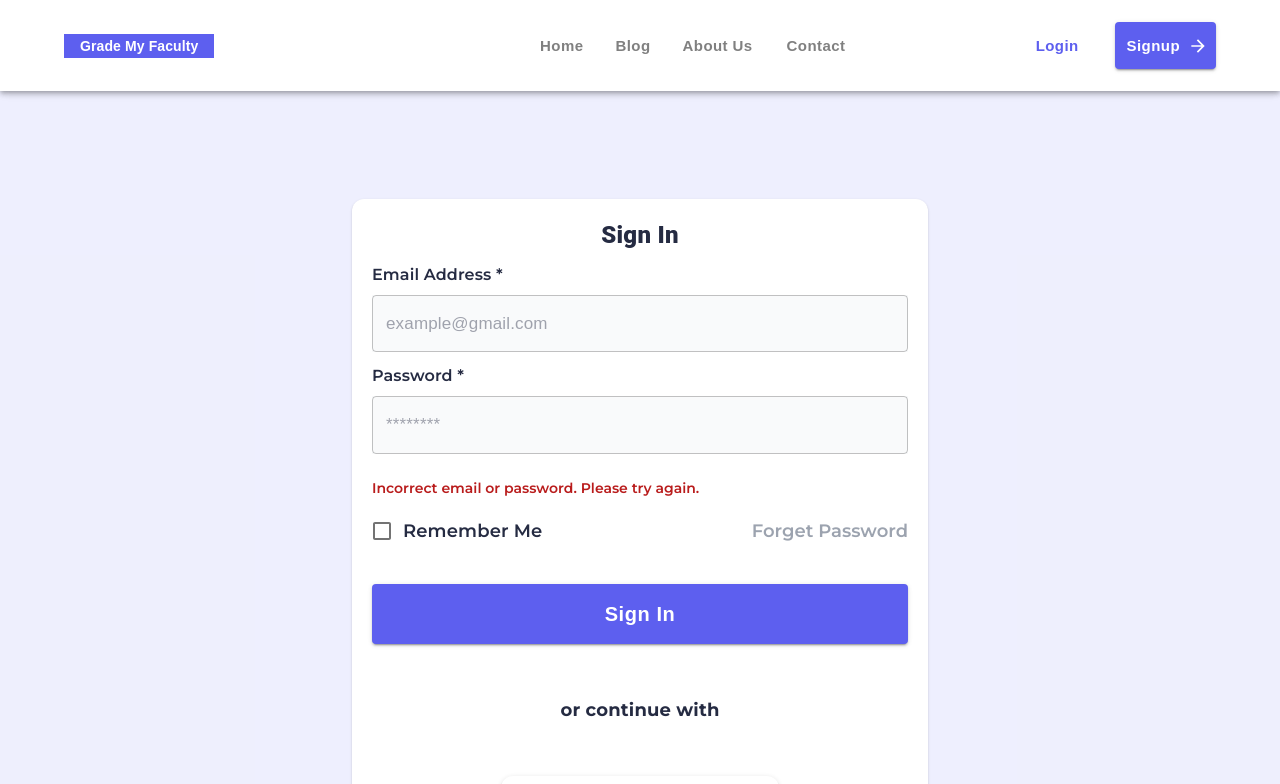
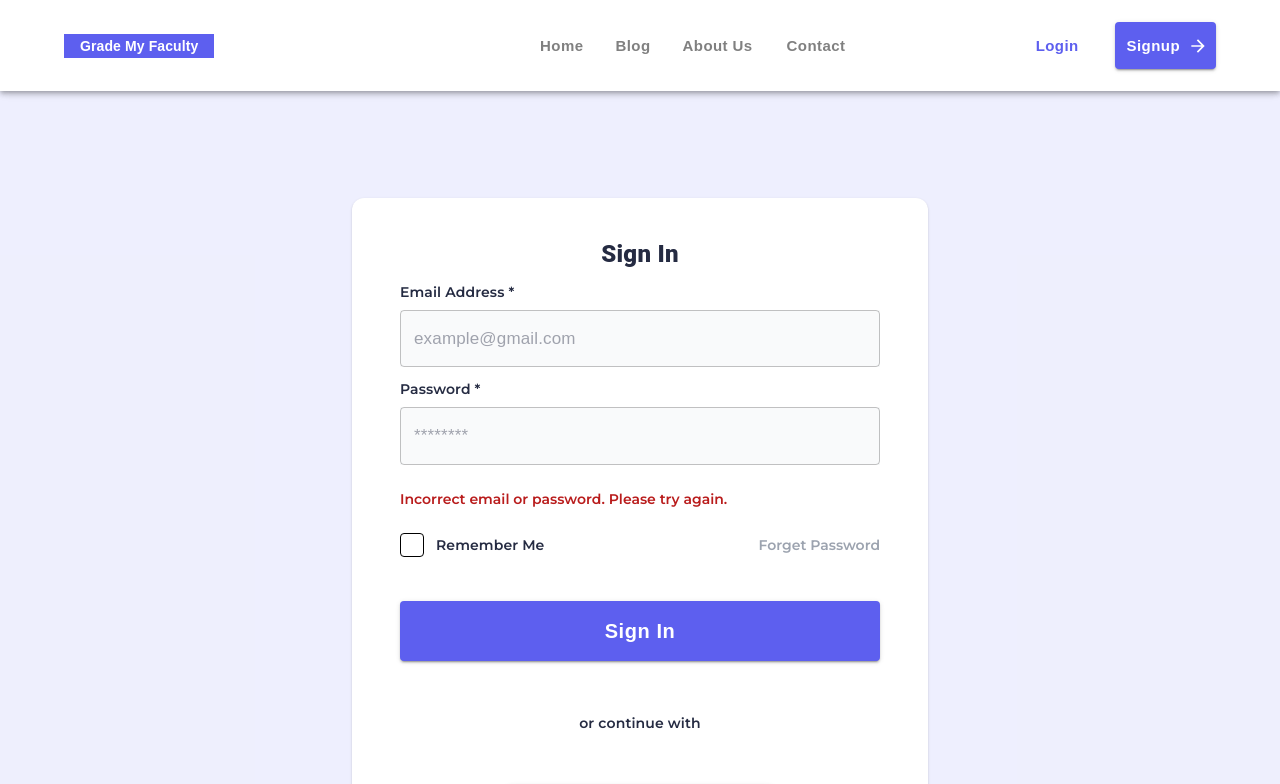
Before and after one commit to AbdulAziz0682/grade-my-faculty, a React (Create React App) app: page /login in a window 1280 px wide. Shown: the top 784 px of the page. Built offline with nearby package versions, Linux system fonts and the light colour scheme; a web font is replaced by a local one.

Commit message:
Added form validations to Login and SignUp with updated styles

```diff
--- a/package.json
+++ b/package.json
@@ -5,6 +5,7 @@
   "dependencies": {
     "@emotion/react": "^11.4.1",
     "@emotion/styled": "^11.3.0",
+    "@hookstate/core": "^3.0.13",
     "@mui/icons-material": "^5.0.1",
     "@mui/material": "^5.0.2",
     "@mui/styles": "^5.0.1",
@@ -13,6 +14,7 @@
     "@testing-library/user-event": "^12.1.10",
     "autoprefixer": "^9.8.7",
     "craco": "^0.0.3",
+    "formik": "^2.2.9",
     "jss": "^10.8.0",
     "jss-plugin-extend": "^10.8.0",
     "jss-rtl": "^0.3.0",
@@ -23,7 +25,8 @@
     "react-router-dom": "^5.3.0",
     "react-scripts": "4.0.3",
     "tailwindcss": "npm:@tailwindcss/postcss7-compat@^2.2.16",
-    "web-vitals": "^1.0.1"
+    "web-vitals": "^1.0.1",
+    "yup": "^0.32.9"
   },
   "scripts": {
     "start": "craco start",
--- a/src/components/Pages/Login/index.jsx
+++ b/src/components/Pages/Login/index.jsx
@@ -1,4 +1,4 @@
-import React from 'react';
+import React, { useState } from 'react';
 
 import Grid from '@mui/material/Grid';
 import Container from '@mui/material/Container';
@@ -6,62 +6,94 @@ import Paper from '@mui/material/Paper';
 import Typography from '@mui/material/Typography';
 import {
   Button,
-  Checkbox,
-  FormControl,
-  FormControlLabel,
   TextField,
 } from '@mui/material';
 
+import { CheckSharp } from '@mui/icons-material';
+
 import { useHistory } from 'react-router-dom';
+
+import { useFormik } from 'formik';
+import * as yup from 'yup';
 
 import googleLogo from '../../../assets/googleLogo.svg';
 
 export default function Login() {
   const history = useHistory();
+  const [checked, setChecked] = useState(false);
+  // Form requirements
+  const schema = yup.object({
+    email: yup.string().email('Enter a valid email').required('Email is required'),
+    password: yup.string().min(8, 'Password should be at least 8 characters long').required('Password is required'),
+  });
+  const formik = useFormik({
+    initialValues: {
+      email: '',
+      password: '',
+    },
+    validationSchema: schema,
+    onSubmit: (values) => console.dir(values),
+  });
+  // -----------------
   return (
     <Grid container className="bg-pageBg flex-grow">
       <Container className="flex items-center justify-center py-3">
-        <Paper component="form" className="sm:w-4/6 lg:w-3/6 p-2 md:p-5 rounded-xl">
+        <Paper
+          component="form"
+          className="sm:w-4/6 lg:w-3/6 p-2 md:px-12 py-10 rounded-xl"
+          onSubmit={formik.handleSubmit}
+        >
           <Grid container direction="column" className="gap-3">
             <Grid item>
               <Typography variant="body2" align="center" classes={{ root: 'font-extrabold text-2xl' }}>Sign In</Typography>
             </Grid>
             <Grid item>
-              <Typography variant="h6" className="font-semibold text-sm lg:text-base" style={{ fontFamily: 'montserrat' }}>Email Address *</Typography>
+              <Typography variant="h6" className="font-semibold text-sm" style={{ fontFamily: 'montserrat' }}>Email Address *</Typography>
               <TextField
                 fullWidth
                 required
+                name="email"
+                value={formik.values.email}
+                onChange={formik.handleChange}
+                error={formik.touched.email && Boolean(formik.errors.email)}
+                helperText={formik.touched.email && formik.errors.email}
                 placeholder="example@gmail.com"
                 className="bg-gray-50 mt-2"
+                style={{ fontFamily: 'montserrat' }}
               />
             </Grid>
             <Grid item>
-              <Typography variant="h6" className="font-semibold text-sm lg:text-base" style={{ fontFamily: 'montserrat' }}>Password *</Typography>
+              <Typography variant="h6" className="font-semibold text-sm" style={{ fontFamily: 'montserrat' }}>Password *</Typography>
               <TextField
                 fullWidth
                 required
+                name="password"
+                value={formik.values.password}
+                onChange={formik.handleChange}
+                error={formik.touched.password && Boolean(formik.errors.password)}
+                helperText={formik.touched.password && formik.errors.password}
                 placeholder="********"
                 className="bg-gray-50 mt-2"
+                style={{ fontFamily: 'montserrat' }}
               />
             </Grid>
             <Grid item className="mt-3">
               <p className="font-semibold text-sm text-red-700" style={{ fontFamily: 'montserrat' }}>Incorrect email or password. Please try again.</p>
             </Grid>
-            <Grid item className="flex gap-3 justify-between items-center">
-              <FormControl>
-                <FormControlLabel
-                  control={<Checkbox />}
-                  label={<Typography variant="h6" className="font-semibold text-sm lg:text-lg" sx={{ fontFamily: 'montserrat' }}>Remember Me</Typography>}
-                  defaultChecked
-                />
-              </FormControl>
-              <p className="font-semibold text-gray-400 text-sm lg:text-lg" style={{ fontFamily: 'montserrat' }}>Forget Password</p>
+            <Grid item className="flex gap-3 my-3 justify-between items-center">
+              <div className="flex-grow flex gap-3 items-center">
+                <div className={`border rounded w-6 h-6 flex justify-center items-center ${checked ? 'bg-primary border-primary' : 'bg-transparent border-black'}`} aria-hidden onClick={() => setChecked(!checked)}>
+                  <CheckSharp htmlColor="white" className="w-4" />
+                </div>
+                <Typography variant="h6" className="font-semibold text-sm" sx={{ fontFamily: 'montserrat' }}>Remember Me</Typography>
+              </div>
+              <p className="font-semibold text-gray-400 text-sm" style={{ fontFamily: 'montserrat' }}>Forget Password</p>
             </Grid>
             <Grid item className="my-5">
-              <Button variant="contained" className="py-4 text-xl" fullWidth>Sign In</Button>
+              <Button variant="contained" type="submit" className="py-4 text-xl" fullWidth>Sign In</Button>
             </Grid>
             <Grid item className="my-5">
-              <Typography className="font-bold text-lg" align="center" style={{ fontFamily: 'montserrat' }}>or continue with</Typography>
+              <Typography className="font-semibold text-sm" align="center" style={{ fontFamily: 'montserrat' }}>or continue with</Typography>
             </Grid>
             <Grid item className="mt-5 flex flex-col items-center">
               <Button
@@ -75,7 +107,7 @@ export default function Login() {
               </Button>
             </Grid>
             <Grid item className="mt-9 flex justify-center">
-              <p className="font-bold text-sm lg:text-lg" style={{ fontFamily: 'montserrat' }}>
+              <p className="font-semibold text-sm" style={{ fontFamily: 'montserrat' }}>
                 Don&apos;t have an account?
                 <span className="text-primary mx-1.5 cursor-pointer" aria-hidden onClick={() => history.push('/signUp')}>Click here</span>
               </p>
--- a/src/components/Pages/SignUp/index.jsx
+++ b/src/components/Pages/SignUp/index.jsx
@@ -1,4 +1,4 @@
-import React from 'react';
+import React, { useState } from 'react';
 
 import Grid from '@mui/material/Grid';
 import Container from '@mui/material/Container';
@@ -6,108 +6,187 @@ import Paper from '@mui/material/Paper';
 import Typography from '@mui/material/Typography';
 import {
   Button,
-  Checkbox,
-  FormControl,
-  FormControlLabel,
   TextField,
   Select,
   MenuItem,
 } from '@mui/material';
 
+import { CheckSharp } from '@mui/icons-material';
+
 import { useHistory } from 'react-router-dom';
+
+import { useFormik } from 'formik';
+import * as yup from 'yup';
 
 import googleLogo from '../../../assets/googleLogo.svg';
 
 export default function SignUp() {
   const history = useHistory();
+  const [checked, setChecked] = useState(false);
+  // Form requirements
+  const schema = yup.object({
+    firstName: yup.string().required('First name is required').min(2, 'Enter at least 2 characters'),
+    lastName: yup.string().required('Last name is required').min(2, 'Enter at least 2 characters'),
+    email: yup.string().email('Enter a valid email').required('Email is required'),
+    role: yup.string().oneOf(['student', 'admin'], 'Role should be one of studet or admin').required('Role is required'),
+    password: yup.string().min(8, 'Password should be at least 8 characters long').required('Password is required'),
+    confirmPassword: yup.string().oneOf([yup.ref('password'), null], 'Passwords must match').required('Confirm password is required'),
+  });
+  const formik = useFormik({
+    initialValues: {
+      firstName: '',
+      lastName: '',
+      email: '',
+      role: 'student',
+      password: '',
+      confirmPassword: '',
+    },
+    validationSchema: schema,
+    onSubmit: (values) => console.dir(values),
+  });
+  // -----------------
   return (
     <Grid container className="bg-pageBg flex-grow">
       <Container className="flex items-center justify-center py-20">
-        <Paper component="form" className="sm:w-4/6 lg:w-4/6 p-2 md:p-5 rounded-xl">
-          <Grid container direction="column" className="gap-3">
+        <Paper component="form" onSubmit={formik.handleSubmit} className="w-full lg:w-11/12 p-2 md:px-12 lg:px-32 py-9 rounded-xl">
+          <Grid container direction="column" className="gap-6">
             <Grid item>
               <Typography variant="body2" classes={{ root: 'font-extrabold text-2xl' }}>Sign Up</Typography>
             </Grid>
-            <Grid container rowSpacing={3} columnSpacing={{ xs: 2, md: 6, lg: 12 }}>
-              <Grid item xs={12} md={6}>
-                <Typography variant="h6" className="font-semibold text-sm lg:text-base" style={{ fontFamily: 'montserrat' }}>First Name *</Typography>
+            <Grid container rowSpacing={3} columnSpacing={{ xs: 2, md: 6, lg: 12 }} className="mt-1">
+              <Grid item xs={12} sm={6}>
+                <Typography variant="h6" className="font-semibold text-sm" style={{ fontFamily: 'montserrat' }}>First Name *</Typography>
                 <TextField
                   fullWidth
                   required
+                  name="firstName"
+                  value={formik.values.firstName}
+                  onChange={formik.handleChange}
+                  error={formik.touched.firstName && Boolean(formik.errors.firstName)}
+                  helperText={formik.touched.firstName && formik.errors.firstName}
                   placeholder="First Name"
-                  className="bg-gray-50 mt-2"
+                  className="mt-2"
+                  InputProps={{
+                    className: 'bg-gray-50',
+                  }}
+                  style={{ fontFamily: 'montserrat' }}
                 />
               </Grid>
-              <Grid item xs={12} md={6}>
-                <Typography variant="h6" className="font-semibold text-sm lg:text-base" style={{ fontFamily: 'montserrat' }}>Last Name *</Typography>
+              <Grid item xs={12} sm={6}>
+                <Typography variant="h6" className="font-semibold text-sm" style={{ fontFamily: 'montserrat' }}>Last Name *</Typography>
                 <TextField
                   fullWidth
                   required
+                  name="lastName"
+                  value={formik.values.lastName}
+                  onChange={formik.handleChange}
+                  error={formik.touched.lastName && Boolean(formik.errors.lastName)}
+                  helperText={formik.touched.lastName && formik.errors.lastName}
                   placeholder="Last Name"
-                  className="bg-gray-50 mt-2"
+                  className="mt-2"
+                  InputProps={{
+                    className: 'bg-gray-50',
+                  }}
+                  style={{ fontFamily: 'montserrat' }}
                 />
               </Grid>
-              <Grid item xs={12} md={6}>
-                <Typography variant="h6" className="font-semibold text-sm lg:text-base" style={{ fontFamily: 'montserrat' }}>Email *</Typography>
+              <Grid item xs={12} sm={6}>
+                <Typography variant="h6" className="font-semibold text-sm" style={{ fontFamily: 'montserrat' }}>Email *</Typography>
                 <TextField
                   fullWidth
                   required
+                  name="email"
+                  value={formik.values.email}
+                  onChange={formik.handleChange}
+                  error={formik.touched.email && Boolean(formik.errors.email)}
+                  helperText={formik.touched.email && formik.errors.email}
                   placeholder="example@gmail.com"
-                  className="bg-gray-50 mt-2"
+                  className="mt-2"
+                  InputProps={{
+                    className: 'bg-gray-50',
+                  }}
+                  style={{ fontFamily: 'montserrat' }}
                 />
               </Grid>
-              <Grid item xs={12} md={6}>
-                <Typography variant="h6" className="font-semibold text-sm lg:text-base" style={{ fontFamily: 'montserrat' }}>Role *</Typography>
+              <Grid item xs={12} sm={6}>
+                <Typography variant="h6" className="font-semibold text-sm" style={{ fontFamily: 'montserrat' }}>Role *</Typography>
                 <Select
                   fullWidth
                   required
-                  placeholder="Last Name"
-                  className="bg-gray-50 mt-2"
-                  value="student"
+                  name="role"
+                  value={formik.values.role}
+                  onChange={formik.handleChange}
+                  error={formik.touched.role && Boolean(formik.errors.role)}
+                  placeholder="Role"
+                  className="mt-2"
+                  InputProps={{
+                    className: 'bg-gray-50',
+                  }}
+                  style={{ fontFamily: 'montserrat' }}
                 >
                   <MenuItem value="student">Student</MenuItem>
                   <MenuItem value="admin">Admin</MenuItem>
                 </Select>
+                <Typography variant="caption" className={`${(formik.touched.role && formik.errors.role) ? 'block' : 'hidden'} text-red-500 px-3`}>
+                  {formik.errors.role}
+                </Typography>
               </Grid>
-              <Grid item xs={12} md={6}>
-                <Typography variant="h6" className="font-semibold text-sm lg:text-base" style={{ fontFamily: 'montserrat' }}>Password *</Typography>
+              <Grid item xs={12} sm={6}>
+                <Typography variant="h6" className="font-semibold text-sm" style={{ fontFamily: 'montserrat' }}>Password *</Typography>
                 <TextField
                   fullWidth
                   required
+                  name="password"
+                  value={formik.values.password}
+                  onChange={formik.handleChange}
+                  error={formik.touched.password && Boolean(formik.errors.password)}
+                  helperText={formik.touched.password && formik.errors.password}
                   type="password"
                   placeholder="*************"
-                  className="bg-gray-50 mt-2"
+                  className="mt-2"
+                  InputProps={{
+                    className: 'bg-gray-50',
+                  }}
+                  style={{ fontFamily: 'montserrat' }}
                 />
               </Grid>
-              <Grid item xs={12} md={6}>
-                <Typography variant="h6" className="font-semibold text-sm lg:text-base" style={{ fontFamily: 'montserrat' }}>Confirm Password *</Typography>
+              <Grid item xs={12} sm={6}>
+                <Typography variant="h6" className="font-semibold text-sm" style={{ fontFamily: 'montserrat' }}>Confirm Password *</Typography>
                 <TextField
                   fullWidth
                   required
+                  name="confirmPassword"
+                  value={formik.values.confirmPassword}
+                  onChange={formik.handleChange}
+                  error={formik.touched.confirmPassword && Boolean(formik.errors.confirmPassword)}
+                  helperText={formik.touched.confirmPassword && formik.errors.confirmPassword}
                   type="password"
                   placeholder="*************"
-                  className="bg-gray-50 mt-2"
+                  className="mt-2"
+                  InputProps={{
+                    className: 'bg-gray-50',
+                  }}
+                  style={{ fontFamily: 'montserrat' }}
                 />
               </Grid>
             </Grid>
             <Grid item className="mt-3">
-              <p className="font-semibold text-sm text-red-700 hidden" style={{ fontFamily: 'montserrat' }}>Email already exits. Please try again.</p>
+              <p className="font-semibold text-sm text-red-700" style={{ fontFamily: 'montserrat' }}>Email already exits. Please try again.</p>
             </Grid>
             <Grid item className="flex justify-between items-center">
-              <FormControl>
-                <FormControlLabel
-                  control={<Checkbox />}
-                  label={<Typography variant="h6" className="font-semibold text-sm lg:text-lg" sx={{ fontFamily: 'montserrat' }}>Remember Me</Typography>}
-                  defaultChecked
-                />
-              </FormControl>
-              <p className="font-semibold text-gray-400 text-sm lg:text-lg" style={{ fontFamily: 'montserrat' }}>Forget Password</p>
+              <div className="flex-grow flex gap-3 items-center">
+                <div className={`border rounded w-6 h-6 flex justify-center items-center ${checked ? 'bg-primary border-primary' : 'bg-transparent border-black'}`} aria-hidden onClick={() => setChecked(!checked)}>
+                  <CheckSharp htmlColor="white" className="w-4" />
+                </div>
+                <Typography variant="h6" className="font-semibold text-sm" sx={{ fontFamily: 'montserrat' }}>Remember Me</Typography>
+              </div>
+              <p className="font-semibold text-gray-400 text-sm" style={{ fontFamily: 'montserrat' }}>Forget Password</p>
             </Grid>
             <Grid item>
               <Button variant="contained" type="submit" className="py-4 text-xl" fullWidth>Sign Up</Button>
             </Grid>
             <Grid item className="mt-5">
-              <Typography className="font-bold text-lg" align="center" style={{ fontFamily: 'montserrat' }}>or continue with</Typography>
+              <Typography className="font-bold text-sm" align="center" style={{ fontFamily: 'montserrat' }}>or continue with</Typography>
             </Grid>
             <Grid item className="my-3 flex flex-col items-center">
               <Button
@@ -117,11 +196,11 @@ export default function SignUp() {
                   <img src={googleLogo} alt="google" />
                 }
               >
-                <Typography variant="body2" className="font-semibold text-xl md:text-2xl text-gray-400">Sign Up with Google</Typography>
+                <Typography variant="body2" className="font-semibold text-lg md:text-2xl text-gray-400">Sign Up with Google</Typography>
               </Button>
             </Grid>
             <Grid item className="mt-3 flex justify-center">
-              <p className="font-bold text-sm lg:text-lg" style={{ fontFamily: 'montserrat' }}>
+              <p className="font-bold text-sm lg:text-sm" style={{ fontFamily: 'montserrat' }}>
                 Already have an account?
                 <span className="text-primary mx-1 cursor-pointer" aria-hidden onClick={() => history.push('/login')}>Click here</span>
               </p>
```
Also changed, not shown: 1 other file (tests, documents, lock files or other folders).
